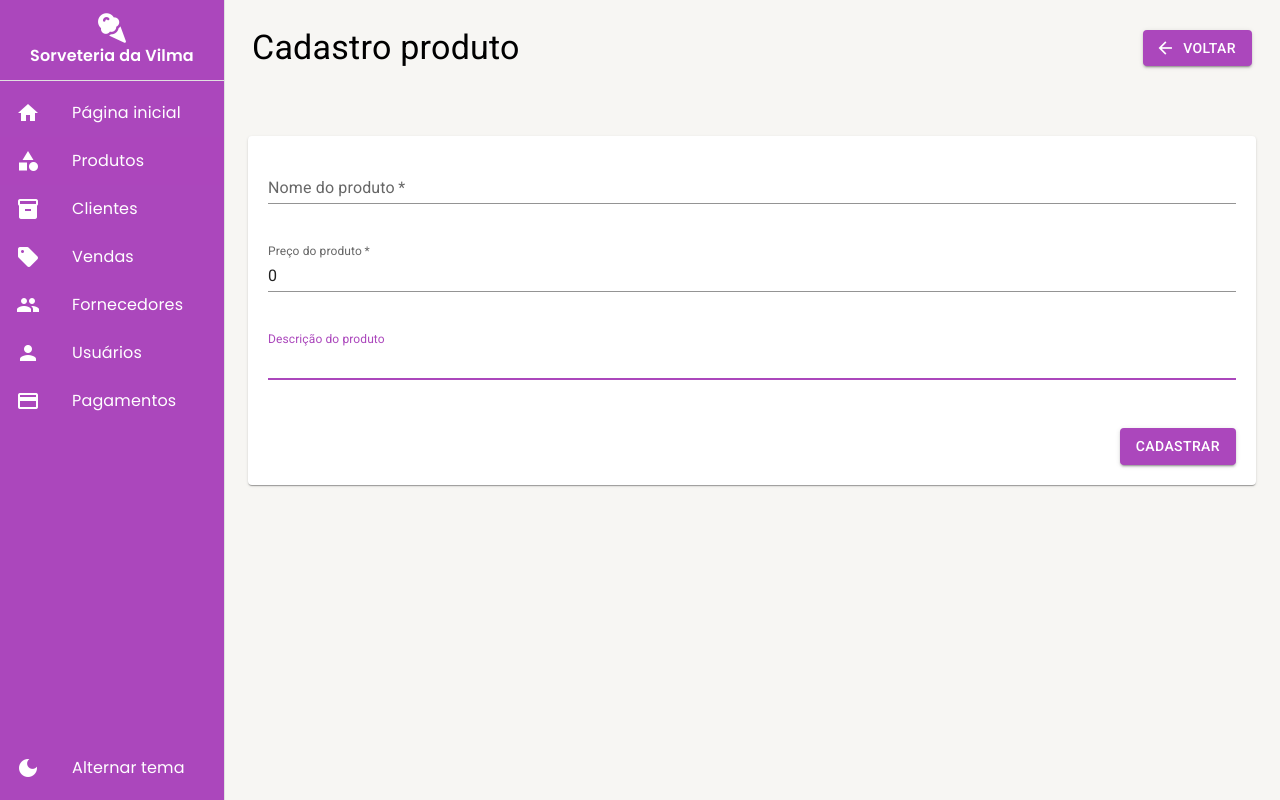
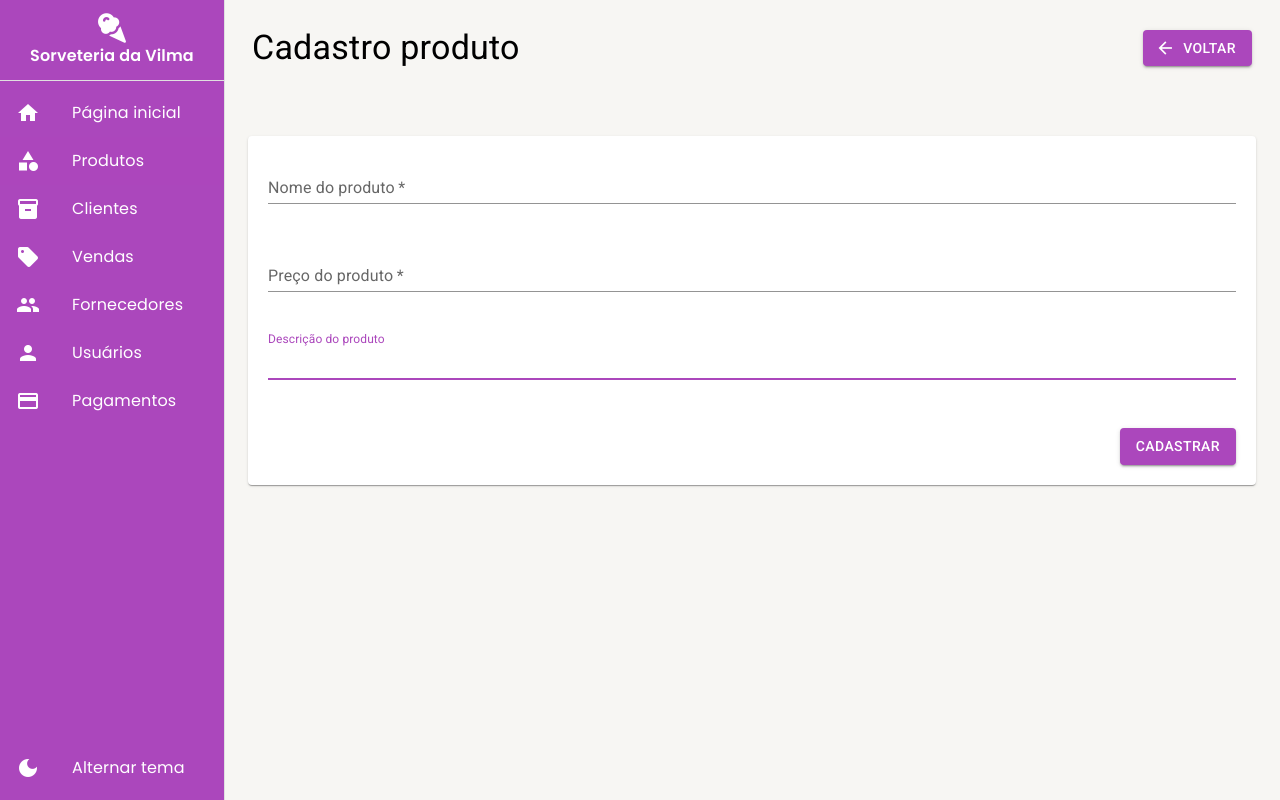
Before and after one commit to ygor-salles/ice-cream-frontend, a React (Create React App) app: page /products/create in a window 1280 px wide. Built offline with nearby package versions, Linux system fonts and the light colour scheme; a web font is replaced by a local one.

Commit message:
refactor: refactor register product

```diff
--- a/src/pages/products/register/RegisterProduct.tsx
+++ b/src/pages/products/register/RegisterProduct.tsx
@@ -8,7 +8,12 @@ import { Controller, useForm } from 'react-hook-form';
 
 import Snackbar from '../../../shared/components/snackBar/SnackBar';
 import TextFieldApp from '../../../shared/components/textField/TextField';
-import { IProductDTO, schemaCreateProduct } from '../../../shared/dtos/IProductDTO';
+import {
+  IFormProduct,
+  IProductDTO,
+  schemaCreateProduct,
+  transformObject,
+} from '../../../shared/dtos/IProductDTO';
 import { LayoutBaseDePagina } from '../../../shared/layouts';
 import ProductService from '../../../shared/services/ProductService';
 
@@ -23,11 +28,11 @@ export function RegisterProduct(): JSX.Element {
     setOpenToast(false);
   };
 
-  const { handleSubmit, control } = useForm<IProductDTO>({
+  const { handleSubmit, control } = useForm<IFormProduct>({
     resolver: yupResolver(schemaCreateProduct),
     defaultValues: {
       name: '',
-      price: 0,
+      price: '',
       description: '',
     },
   });
@@ -38,7 +43,9 @@ export function RegisterProduct(): JSX.Element {
     setMessage(message);
   };
 
-  const onSubmit = async (data: IProductDTO) => {
+  const onSubmit = async (dataForm: IFormProduct) => {
+    const data: IProductDTO = transformObject(dataForm);
+
     const productService = new ProductService();
     try {
       await productService.create(data);
@@ -84,7 +91,6 @@ export function RegisterProduct(): JSX.Element {
                       onChange={onChange}
                       error={!!error}
                       helperText={error ? error.message : null}
-                      type="text"
                       required
                     />
                   )}
@@ -120,7 +126,6 @@ export function RegisterProduct(): JSX.Element {
                       onChange={onChange}
                       error={!!error}
                       helperText={error ? error.message : null}
-                      type="text"
                     />
                   )}
                 />
--- a/src/shared/components/textField/TextField.tsx
+++ b/src/shared/components/textField/TextField.tsx
@@ -1,16 +1,4 @@
-import { TextField } from '@mui/material';
-
-interface TextFieldAppProps {
-  name?: string;
-  label: React.ReactNode;
-  value: string | number | undefined;
-  onChange: (e: React.ChangeEvent<HTMLInputElement>) => void;
-  type?: React.HTMLInputTypeAttribute;
-  error?: boolean;
-  helperText?: React.ReactNode;
-  disabled?: boolean;
-  required?: boolean;
-}
+import { TextField, TextFieldProps } from '@mui/material';
 
 // const StyledTextField = styled(MuiTextField)(({ inputProps }: any) => ({
 //   '& label.Mui-focused': {
@@ -25,31 +13,13 @@ interface TextFieldAppProps {
 //   ...inputProps.customstyles,
 // }));
 
-export default function TextFieldApp({
-  name,
-  label,
-  value,
-  onChange,
-  type,
-  error,
-  helperText,
-  disabled,
-  required,
-}: TextFieldAppProps): JSX.Element {
+export default function TextFieldApp({ ...props }: TextFieldProps): JSX.Element {
   return (
     <TextField
-      name={name}
-      label={label}
-      value={value}
-      onChange={onChange}
-      type={type}
-      variant="standard"
-      error={error}
-      helperText={helperText}
-      required={required}
-      disabled={disabled}
-      fullWidth
-      autoFocus
+      variant={props.variant || 'standard'}
+      fullWidth={props.fullWidth || true}
+      autoFocus={props.autoFocus || true}
+      {...props}
     />
   );
 }
--- /dev/null
+++ b/src/shared/constants/masks.ts
@@ -0,0 +1,26 @@
+export default {
+  CPF: {
+    mask: '999.999.999-99',
+    regex: /^\d{3}\.\d{3}\.\d{3}-\d{2}$/,
+  },
+  CNPJ: {
+    mask: '99.999.999/9999-99',
+    regex: /^\d{2}\.\d{3}\.\d{3}\/\d{4}-\d{2}$/,
+  },
+  CEP: {
+    mask: '99999-999',
+    regex: /^\d{5}-\d{3}$/,
+  },
+  PHONE: {
+    mask: '(99) 99999-9999',
+    regex: /^\(\d{2}\) \d{5}-\d{4}$/,
+  },
+  DATE: {
+    mask: '99/99/9999',
+    regex: /^\d{2}\/\d{2}\/\d{4}$/,
+  },
+  NUMBER: {
+    mask: '',
+    regex: /^[0-9]+$/,
+  },
+};
--- a/src/shared/dtos/IProductDTO.ts
+++ b/src/shared/dtos/IProductDTO.ts
@@ -1,4 +1,6 @@
 import * as yup from 'yup';
+
+// import masks from '../constants/masks';
 
 export interface IProductDTO {
   id?: number;
@@ -9,12 +11,26 @@ export interface IProductDTO {
   updated_at?: Date;
 }
 
+export interface IFormProduct {
+  name: string;
+  price: string;
+  description: string;
+}
+
+export const transformObject = (dataForm: IFormProduct): IProductDTO => {
+  const object: IProductDTO = {
+    name: dataForm.name,
+    price: Number(dataForm.price),
+  };
+  if (dataForm.description.length) {
+    object.description = dataForm.description;
+  }
+  return object;
+};
+
 export const schemaCreateProduct = yup.object().shape({
   name: yup.string().required('Nome é obrigatório'),
-  price: yup
-    .number()
-    .positive('Deve ser um número positivo')
-    .min(0.01, 'min. 1 centavo')
-    .required('Preço é obrigatório'),
+  price: yup.number().min(0.01, 'min. 1 centavo').required('Preço é obrigatório'),
+  // price: yup.string().matches(masks.NUMBER.regex, 'Deve ser somente números'),
   description: yup.string().optional(),
 });
```
